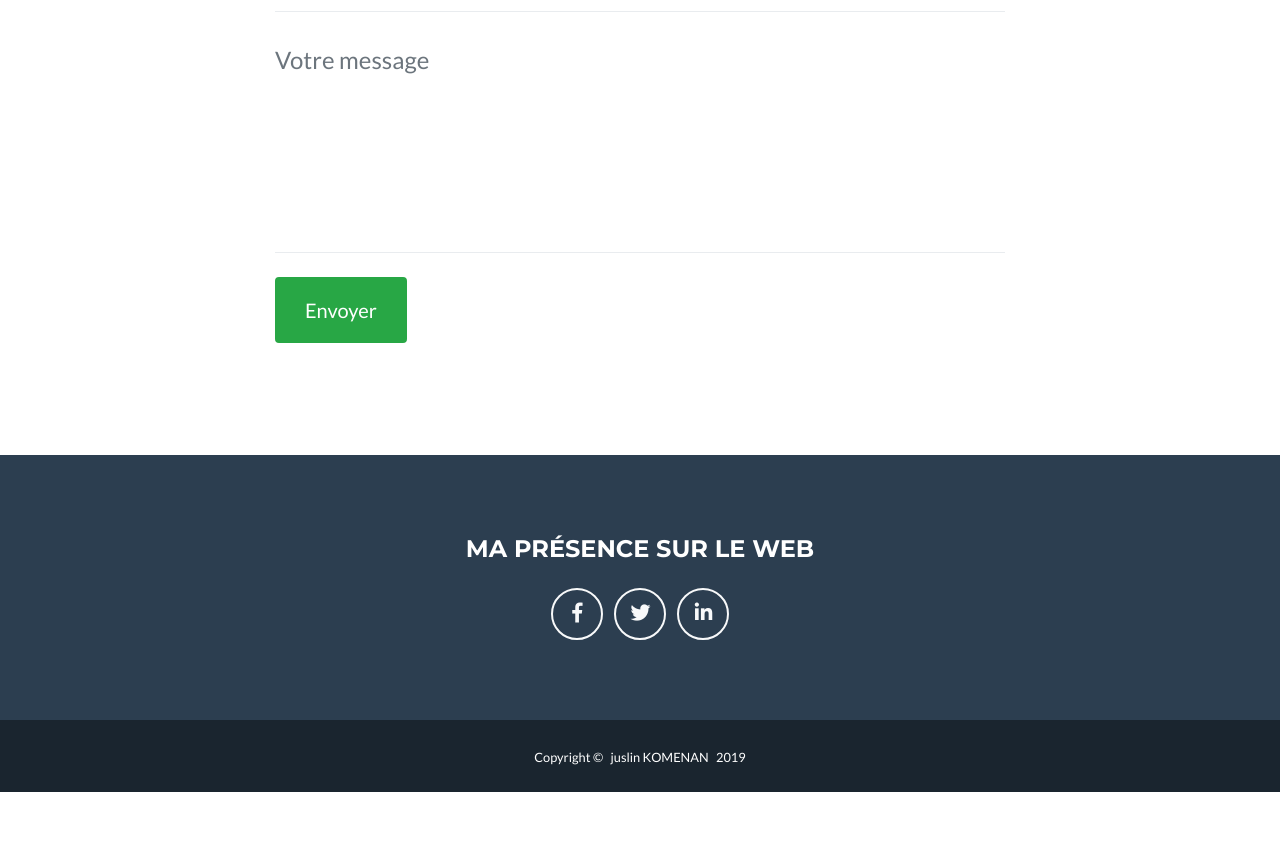
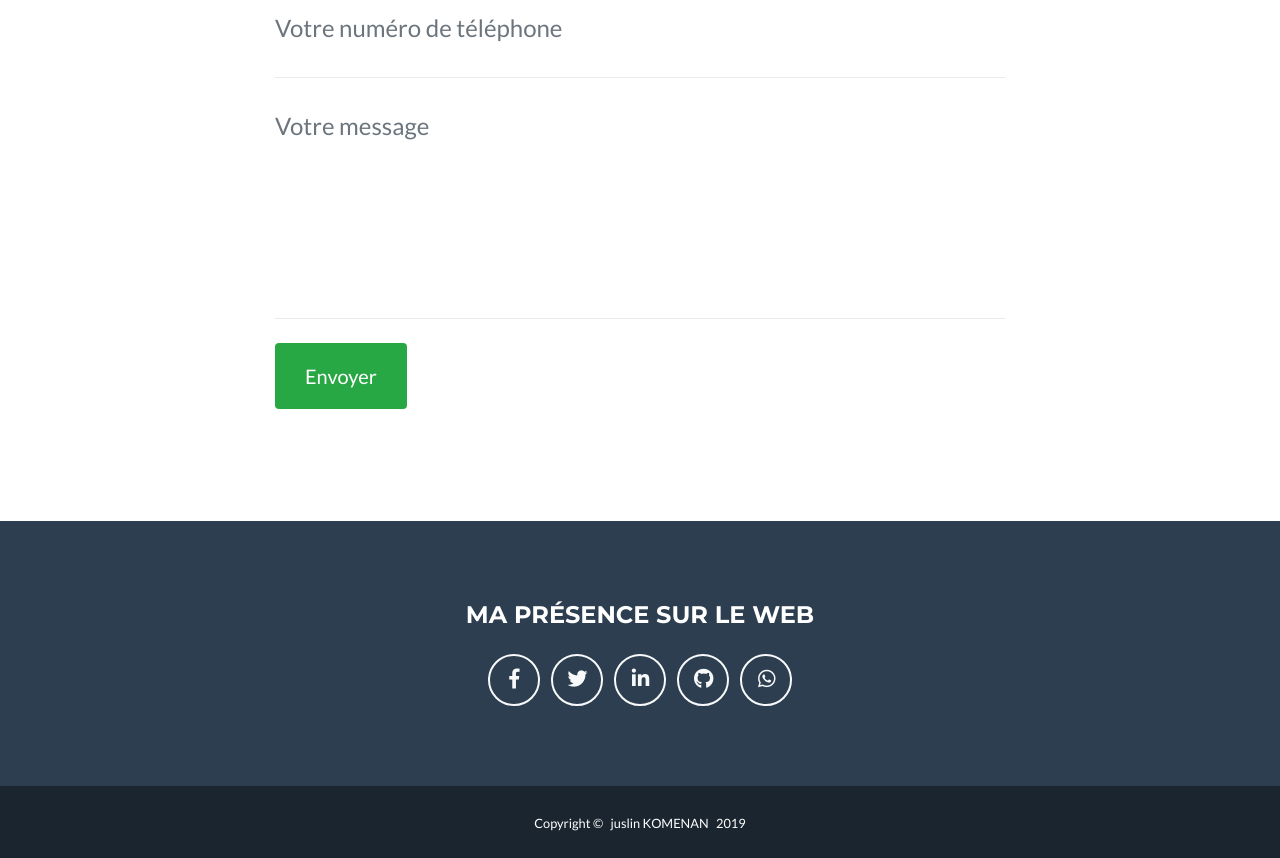
Before and after one commit to javaDart/javaDart.github.io, a plain HTML site: page index.html in a window 1280 px wide. Shown: the part 3134-3992 px from the top of the page. Before the commit the page ends 3926 px from the top, so only its background shows below. Drawn offline with Linux system fonts and the light colour scheme.

Commit message:
mise à jour, liens sociaux

```diff
--- a/index.html
+++ b/index.html
@@ -144,71 +144,13 @@
     <div class="container">
       <h2 class="text-center text-uppercase text-secondary mb-0">Curriculum Vitae</h2>
       <hr class="star-dark mb-5">
-      <!-- <div class="row">
-        <div class="col-md-6 col-lg-4">
-          <a class="portfolio-item d-block mx-auto" href="#portfolio-modal-1">
-            <div class="portfolio-item-caption d-flex position-absolute h-100 w-100">
-              <div class="portfolio-item-caption-content my-auto w-100 text-center text-white">
-                <i class="fas fa-search-plus fa-3x"></i>
-              </div>
-            </div>
-            <img class="img-fluid" src="img/portfolio/cabin.png" alt="">
-          </a>
-        </div>
-        <div class="col-md-6 col-lg-4">
-          <a class="portfolio-item d-block mx-auto" href="#portfolio-modal-2">
-            <div class="portfolio-item-caption d-flex position-absolute h-100 w-100">
-              <div class="portfolio-item-caption-content my-auto w-100 text-center text-white">
-                <i class="fas fa-search-plus fa-3x"></i>
-              </div>
-            </div>
-            <img class="img-fluid" src="img/portfolio/cake.png" alt="">
-          </a>
-        </div>
-        <div class="col-md-6 col-lg-4">
-          <a class="portfolio-item d-block mx-auto" href="#portfolio-modal-3">
-            <div class="portfolio-item-caption d-flex position-absolute h-100 w-100">
-              <div class="portfolio-item-caption-content my-auto w-100 text-center text-white">
-                <i class="fas fa-search-plus fa-3x"></i>
-              </div>
-            </div>
-            <img class="img-fluid" src="img/portfolio/circus.png" alt="">
-          </a>
-        </div>
-        <div class="col-md-6 col-lg-4">
-          <a class="portfolio-item d-block mx-auto" href="#portfolio-modal-4">
-            <div class="portfolio-item-caption d-flex position-absolute h-100 w-100">
-              <div class="portfolio-item-caption-content my-auto w-100 text-center text-white">
-                <i class="fas fa-search-plus fa-3x"></i>
-              </div>
-            </div>
-            <img class="img-fluid" src="img/portfolio/game.png" alt="">
-          </a>
-        </div>
-        <div class="col-md-6 col-lg-4">
-          <a class="portfolio-item d-block mx-auto" href="#portfolio-modal-5">
-            <div class="portfolio-item-caption d-flex position-absolute h-100 w-100">
-              <div class="portfolio-item-caption-content my-auto w-100 text-center text-white">
-                <i class="fas fa-search-plus fa-3x"></i>
-              </div>
-            </div>
-            <img class="img-fluid" src="img/portfolio/safe.png" alt="">
-          </a>
-        </div>
-        <div class="col-md-6 col-lg-4">
-          <a class="portfolio-item d-block mx-auto" href="#portfolio-modal-6">
-            <div class="portfolio-item-caption d-flex position-absolute h-100 w-100">
-              <div class="portfolio-item-caption-content my-auto w-100 text-center text-white">
-                <i class="fas fa-search-plus fa-3x"></i>
-              </div>
-            </div>
-            <img class="img-fluid" src="img/portfolio/submarine.png" alt="">
-          </a>
-        </div>
-      </div> -->
-    <!-- </div> -->
+      <div class="text-center mt-4">
+        <a class="btn btn-xl btn-outline-light" href="#">
+          <i class="fas fa-download mr-2"></i>
+          Imprimer mon CV!
+        </a>
+      </div>
   </section>
-
   <!-- fin section cv -->
 
   <!-- Section A propos de moi -->
@@ -317,6 +259,18 @@
               <a title="LinkdeIn" class="btn btn-outline-light btn-social text-center rounded-circle"
                 href="https://www.linkedin.com/in/juslin/">
                 <i class="fab fa-fw fa-linkedin-in"></i>
+              </a>
+            </li>
+            <li class="list-inline-item">
+              <a title="Github" class="btn btn-outline-light btn-social text-center rounded-circle"
+                href="https://github.com/javaDart/">
+                <i class="fab fa-fw fa-github"></i>
+              </a>
+            </li>
+            <li class="list-inline-item">
+              <a title="WhatsApp" class="btn btn-outline-light btn-social text-center rounded-circle"
+                href="https://wa.me/22559842878">
+                <i class="fab fa-fw fa-whatsapp"></i>
               </a>
             </li>
           </ul>
```
